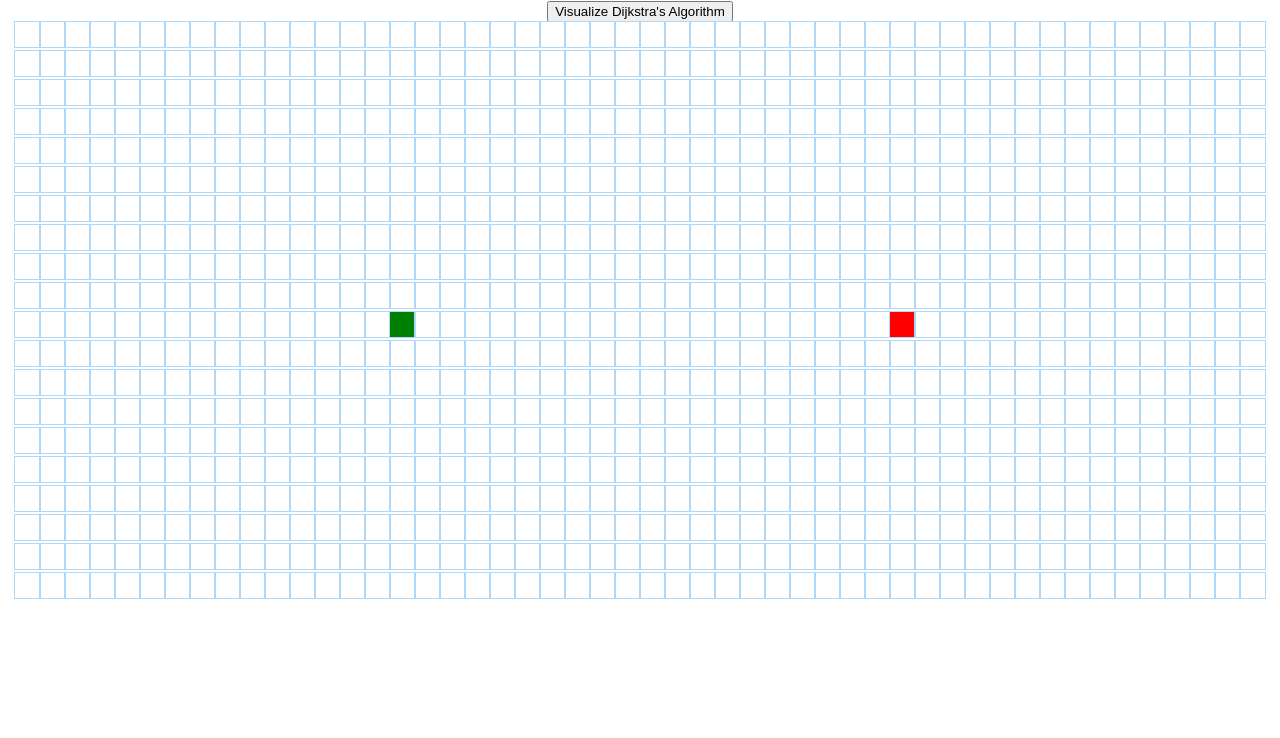
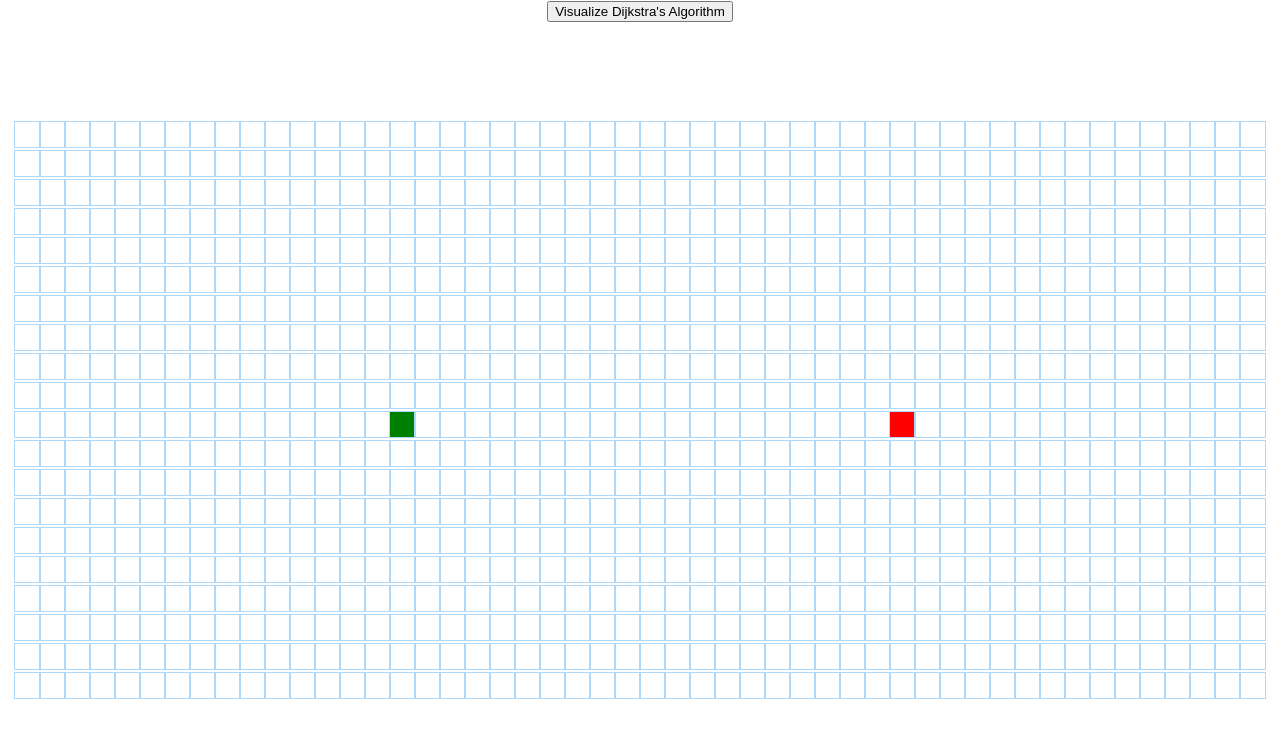
Before and after one commit to SoneThaya/path-finding-visualizer, a React (Create React App) app: page / in a window 1280 px wide. Shown: the top 738 px of the page. Built offline with nearby package versions, Linux system fonts and the light colour scheme.

Commit message:
completed path finding visualizer with dijkstar algorithm

```diff
--- a/src/App.js
+++ b/src/App.js
@@ -1,6 +1,5 @@
-import logo from './logo.svg';
-import './App.css';
-import PathFindingVisualizer from './components/PathFindingVisualizer';
+import "./App.css";
+import PathFindingVisualizer from "./components/PathFindingVisualizer";
 
 function App() {
   return (
--- a/src/algorithms/dijkstra.js
+++ b/src/algorithms/dijkstra.js
@@ -1,3 +1,7 @@
+// Performs Dijkstra's algorithm; returns *all* nodes in the order
+// in which they were visited. Also makes nodes point back to their
+// previous node, effectively allowing us to compute the shortest path
+// by backtracking from the finish node.
 export function dijkstra(grid, startNode, finishNode) {
   const visitedNodesInOrder = [];
   startNode.distance = 0;
--- a/src/components/pathFindingVisualizer.css
+++ b/src/components/pathFindingVisualizer.css
@@ -0,0 +1,3 @@
+.grid {
+  margin: 100px 0 0;
+}
```
